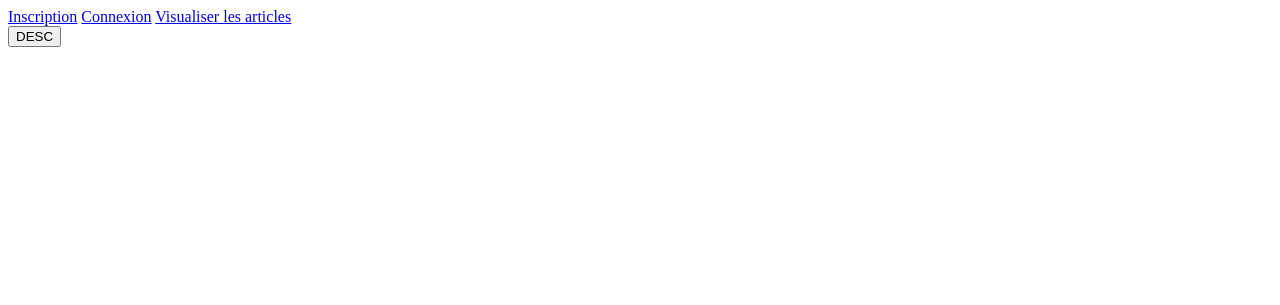
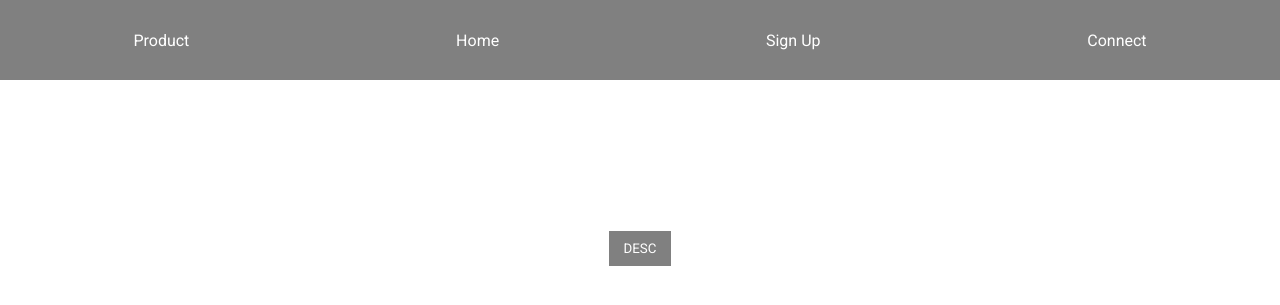
Before and after one commit to leopold-gauthier/Revision, a PHP site: page /articles.php in a window 1280 px wide. Shown: the top 305 px of the page. Run offline with PHP 8.4, Linux system fonts and the light colour scheme; data that the repository does not hold is empty; some libraries are stand-ins or nearby versions.

Commit message:
day03 end of the revision

```diff
--- /dev/null
+++ b/Include/head-inc.php
@@ -0,0 +1,10 @@
+<head>
+    <!-- ROBOTO FONT -->
+    <link rel="preconnect" href="https://fonts.googleapis.com">
+    <link rel="preconnect" href="https://fonts.gstatic.com" crossorigin>
+    <link href="https://fonts.googleapis.com/css2?family=Roboto&display=swap" rel="stylesheet">
+    <!-- FONTAWEZONE -->
+    <script src="https://kit.fontawesome.com/9a09d189de.js" crossorigin="anonymous"></script>
+    <!-- ORIGIN STYLESHEET -->
+    <link href="./style/origin_style.css" rel="stylesheet">
+</head>
--- a/Include/navigation.php
+++ b/Include/navigation.php
@@ -1,13 +1,16 @@
-<?php if (isset($_SESSION['user'])) { ?>
-    <a href="./deconnexion.php">Deconnexion</a>
-    <a href="./profil.php">Profil</a>
-    <a href="./article.php">Ajouter Article</a>
-<?php
-} else {
-?>
-    <a href="./inscription.php">Inscription</a>
-    <a href="./connexion.php">Connexion</a>
+<nav>
+    <a href="./articles.php">Product</a>
+    <a href="./index.php">Home</a>
+    <?php if (!isset($_SESSION['user'])) { ?>
+        <a href="./inscription.php">Sign Up</a>
+        <a href="./connexion.php">Connect</a>
+    <?php
+    } else {
+    ?>
+        <a href="./article.php">Add product</a>
+        <a href="./profil.php">Profil</a>
+        <a href="./deconnexion.php"><i class="fa-solid fa-right-from-bracket"></i></a>
 
-<?php
-} ?>
-<a href="./articles.php">Visualiser les articles</a>
+    <?php
+    } ?>
+</nav>
--- a/articles.php
+++ b/articles.php
@@ -1,4 +1,5 @@
 <?php
+include_once("./Include/head-inc.php");
 require_once("./class/User.php");
 require_once("./Include/config.php");
 require_once("./Include/navigation.php");
@@ -15,23 +16,37 @@ if (isset($_GET['order'])) {
 } else {
     $order = "DESC";
 }
-$request = $bdd->prepare("SELECT article, utilisateurs.firstname FROM articles INNER JOIN utilisateurs ON articles.id_utilisateur = utilisateurs.id ORDER BY articles.article $order ");
-$request->execute();
-$result = $request->fetchAll(PDO::FETCH_ASSOC);
+$requestA = $bdd->prepare("SELECT articles.id , article, utilisateurs.firstname FROM articles INNER JOIN utilisateurs ON articles.id_utilisateur = utilisateurs.id ORDER BY articles.id $order ");
+$requestA->execute();
+$resultA = $requestA->fetchAll(PDO::FETCH_ASSOC);
+
+?>
+<div id="product">
+    <?php
+
+    foreach ($resultA as $key => $value) {
+
+        $requestB = $bdd->prepare("SELECT categorie.nom ,articles.id FROM categorie INNER JOIN appartient ON categorie.id = appartient.id_categorie INNER JOIN articles ON appartient.id_article = articles.id WHERE articles.id = ?;");
+        $requestB->execute([$resultA[$key]['id']]);
+        $resultB = $requestB->fetchAll(PDO::FETCH_ASSOC);
     ?>
 
-<?php
-
-foreach ($result as $key => $value) { ?>
-
+        <div class="product">
             <br>
             <?php echo "Article : " . $value['article']; ?>
             <br>
             <?php echo "Crée par : " . $value['firstname']; ?>
             <br>
+            <?php echo "Catégorie : " ?>
+            <?php foreach ($resultB as $k => $val) {
+                echo $val['nom'] . "<br>";
+            }
+            ?>
+        </div>
     <?php
     }
     ?>
+</div>
 <form method="GET">
-    <input type="submit" value="<?= $order ?>" name="order">
+    <input class="button" type="submit" value="<?= $order ?>" name="order">
 </form>
--- a/categorie.php
+++ b/categorie.php
@@ -1,4 +1,5 @@
 <?php
+include_once("./Include/head-inc.php");
 require_once("./class/User.php");
 require_once("./Include/config.php");
 require_once("./Include/navigation.php");
@@ -16,7 +17,7 @@ if (isset($_SESSION['user'])) { ?>
 }
 ?>
 <?php
-if (isset($_GET['submit'])) {
+if (isset($_POST['submit'])) {
     $request = $bdd->prepare("INSERT INTO categorie (nom, id_utilisateur) VALUES (?,?)");
     $request->execute([$_POST['categorie'], $_SESSION['user']['id']]);
     header("Location: ./article.php");
--- a/connexion.php
+++ b/connexion.php
@@ -1,4 +1,5 @@
 <?php
+include_once("./Include/head-inc.php");
 require_once("./class/User.php");
 require_once("./Include/navigation.php")
 ?>
@@ -9,7 +10,7 @@ require_once("./Include/navigation.php")
     <label for="password">Password: </label>
     <input type="password" name="password" id="password" required>
 
-    <input type="submit" name="submit" value="S'inscrire">
+    <input class="button" type="submit" name="submit" value="S'inscrire">
 </form>
 
 
--- a/inscription.php
+++ b/inscription.php
@@ -1,4 +1,5 @@
 <?php
+include_once("./Include/head-inc.php");
 require_once("./class/User.php");
 require_once("./Include/navigation.php")
 ?>
@@ -21,7 +22,7 @@ require_once("./Include/navigation.php")
     <label for="password">Password Confirm: </label>
     <input type="password" name="password_confirm" id="password">
 
-    <input type="submit" name="submit" value="S'inscrire">
+    <input class="button" type="submit" name="submit" value="S'inscrire">
 </form>
 
 
--- a/profil.php
+++ b/profil.php
@@ -1,4 +1,5 @@
 <?php
+include_once("./Include/head-inc.php");
 require_once("./class/User.php");
 require_once("./Include/config.php");
 require_once("./Include/navigation.php");
@@ -23,7 +24,7 @@ require_once("./Include/navigation.php");
     <label for="password">Password Confirm: </label>
     <input type="password" name="password_confirm" id="password" required>
 
-    <input type="submit" name="submit" value="S'inscrire">
+    <input class="button" type="submit" name="submit" value="S'inscrire">
 </form>
 
 <?php
--- /dev/null
+++ b/style/origin_style.css
@@ -0,0 +1,61 @@
+html,body{
+    margin: 0%;
+    padding: 0%;
+    font-family: 'Roboto', sans-serif;
+}
+
+
+nav{
+    height: 10%;
+    background-color: gray;
+    display: flex;
+    flex-direction: row;
+    justify-content: space-around;
+    align-items: center;
+}
+nav a{
+    color: white;
+    text-decoration: none;
+}
+
+form{
+    margin: 5%;
+    display: flex;
+    flex-direction: column;
+    align-items: center;
+    justify-content: center;
+}
+
+#product{
+    margin: 5%;
+    display: flex;
+    flex-direction: row;
+    flex-wrap: wrap;
+}
+
+.product{
+   width: 20%;
+}
+
+.button{
+    color: white;
+    margin: 2%;
+    border: none;
+    background-color: grey;
+    font-family: 'Roboto', sans-serif;
+    padding: 10px 15px;
+
+}
+p{
+    margin: 5%;
+    font-size: 20px;
+    display: flex;
+    flex-direction: row;
+    justify-content: center;
+    align-items: center;
+}
+
+a{
+    text-decoration: none;
+    color: black;
+}
```
Also changed, not shown: article.php (+5 -2 lines), index.php (added, +14 -0 lines). Lines whose indentation alone changed are shown as unchanged.
